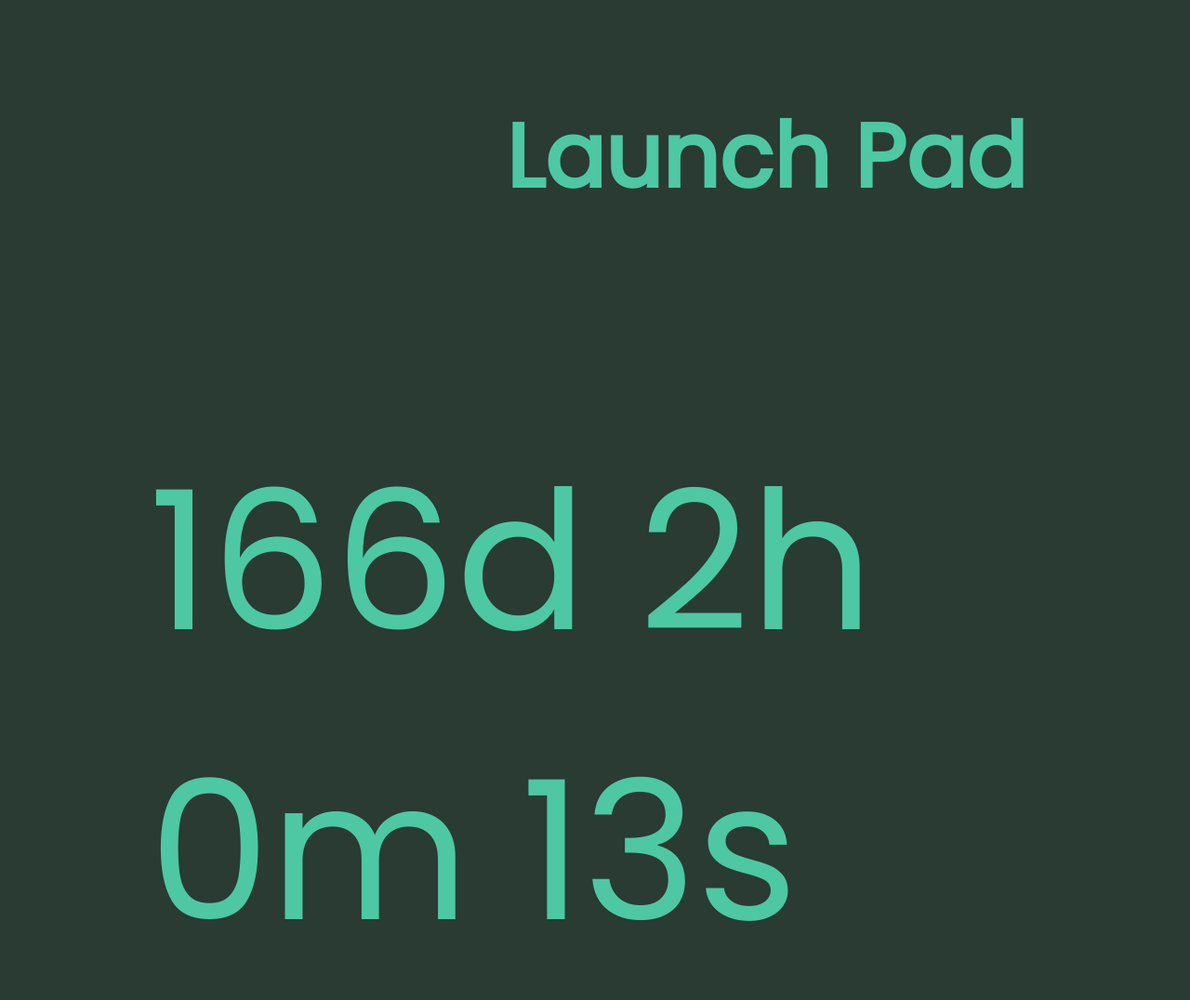
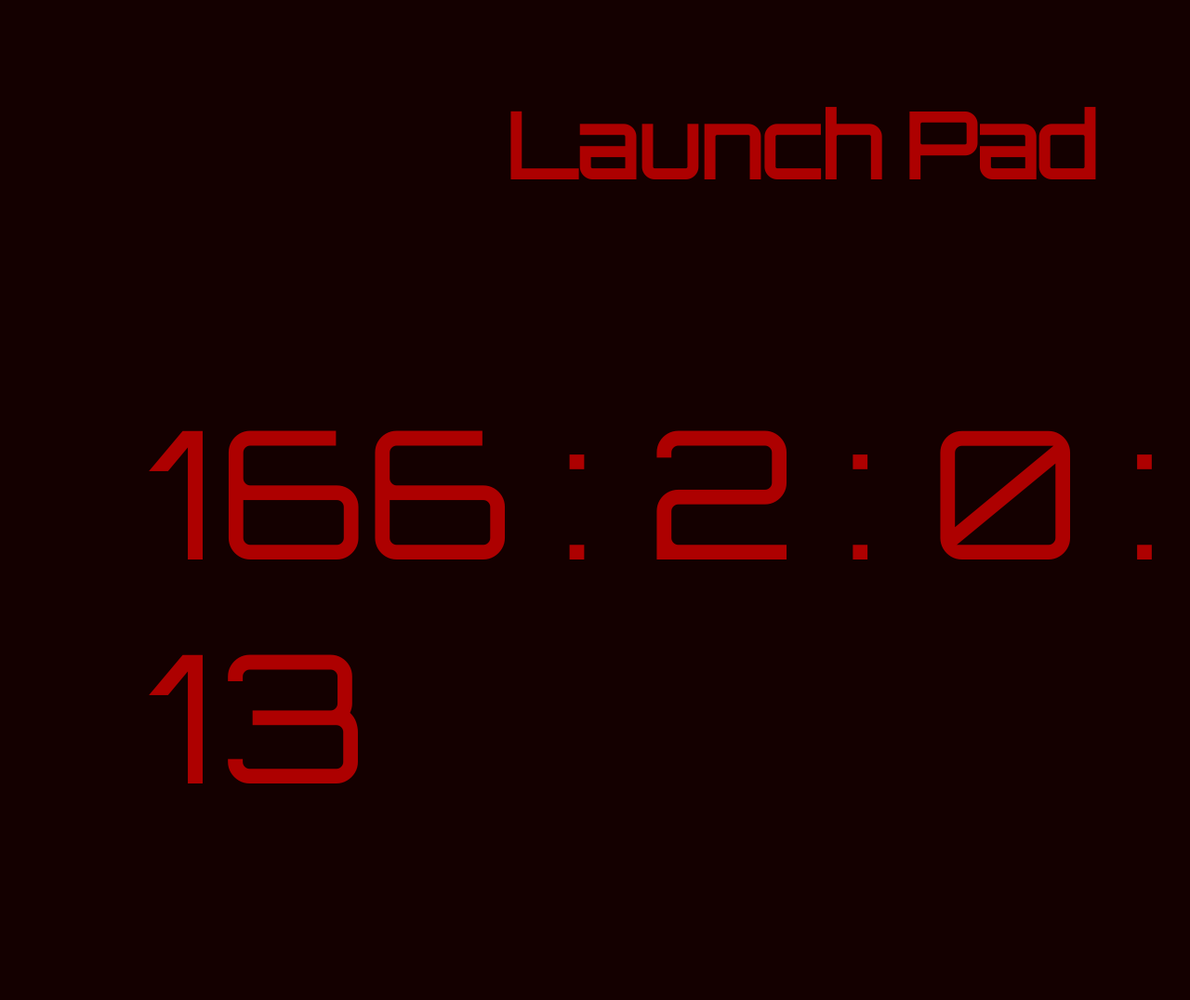
Before and after one commit to NotAnotherMetaTag/launchpad-countdown, a plain HTML site: page index.html in a window 1280 px wide. Shown: the whole page at 93% size. Drawn offline with Linux system fonts and the light colour scheme.

Commit message:
red digital theme

```diff
--- a/index.html
+++ b/index.html
@@ -28,8 +28,8 @@ var x = setInterval(function() {
   var seconds = Math.floor((distance % (1000 * 60)) / 1000);
 
   // Display the result in the element with id="demo"
-  document.getElementById("clock").innerHTML = days + "d " + hours + "h "
-  + minutes + "m " + seconds + "s ";
+  document.getElementById("clock").innerHTML = days + " : " + hours + " : "
+  + minutes + " : " + seconds + " ";
 
   // If the count down is finished, write some text
   if (distance < 0) {
--- a/style.css
+++ b/style.css
@@ -1,9 +1,9 @@
-@import url('https://fonts.googleapis.com/css?family=Poppins&display=swap');
+@import url('https://fonts.googleapis.com/css?family=Orbitron&display=swap');
 
 body {
-    background-color: #293B33;
-    color: #4DC8A3;
-    font-family: 'Poppins', sans-serif;
+    background-color: #140000;
+    color: #ad0000;
+    font-family: 'Orbitron', sans-serif;
     margin-left: 10em;
     margin-bottom: 2em;
 }
@@ -15,5 +15,5 @@ h3 {
 
 p {
     padding: 20px, 50px;
-    font-size: 13em;
+    font-size: 12em;
 }
```
